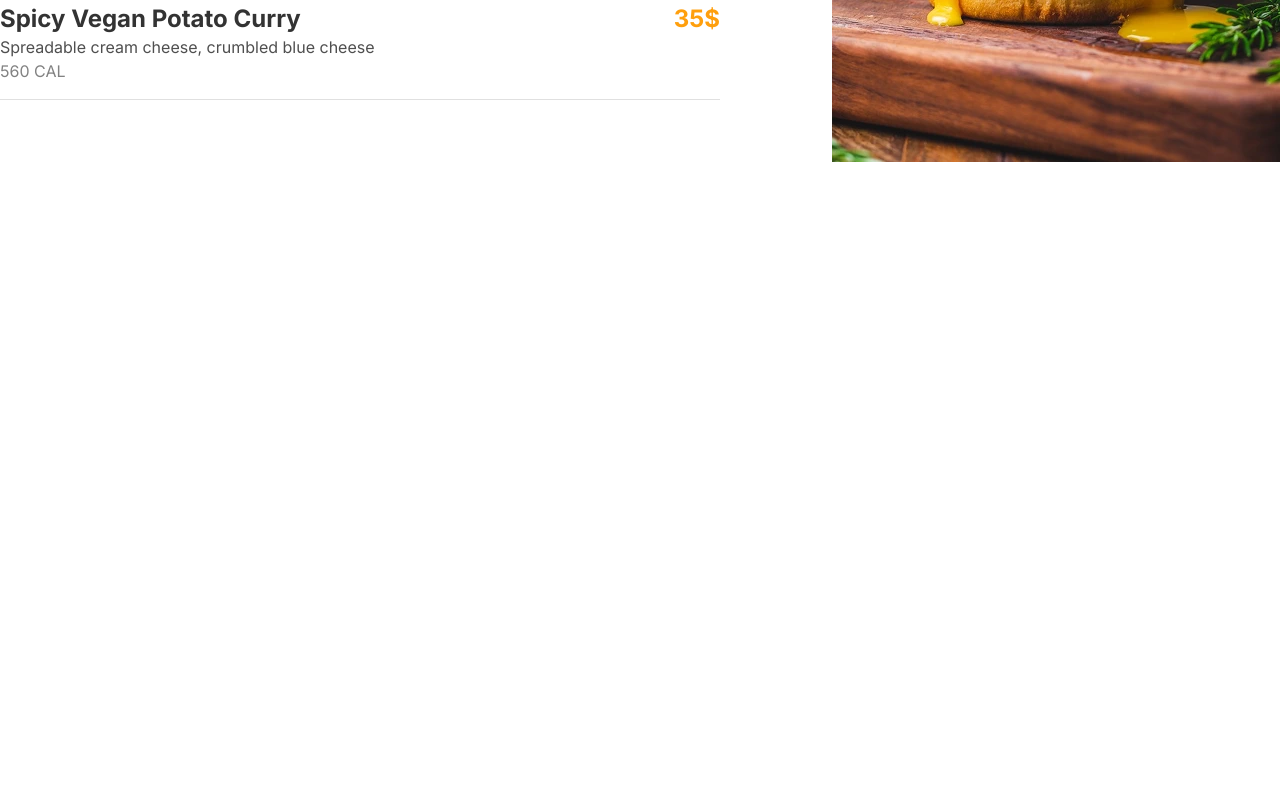
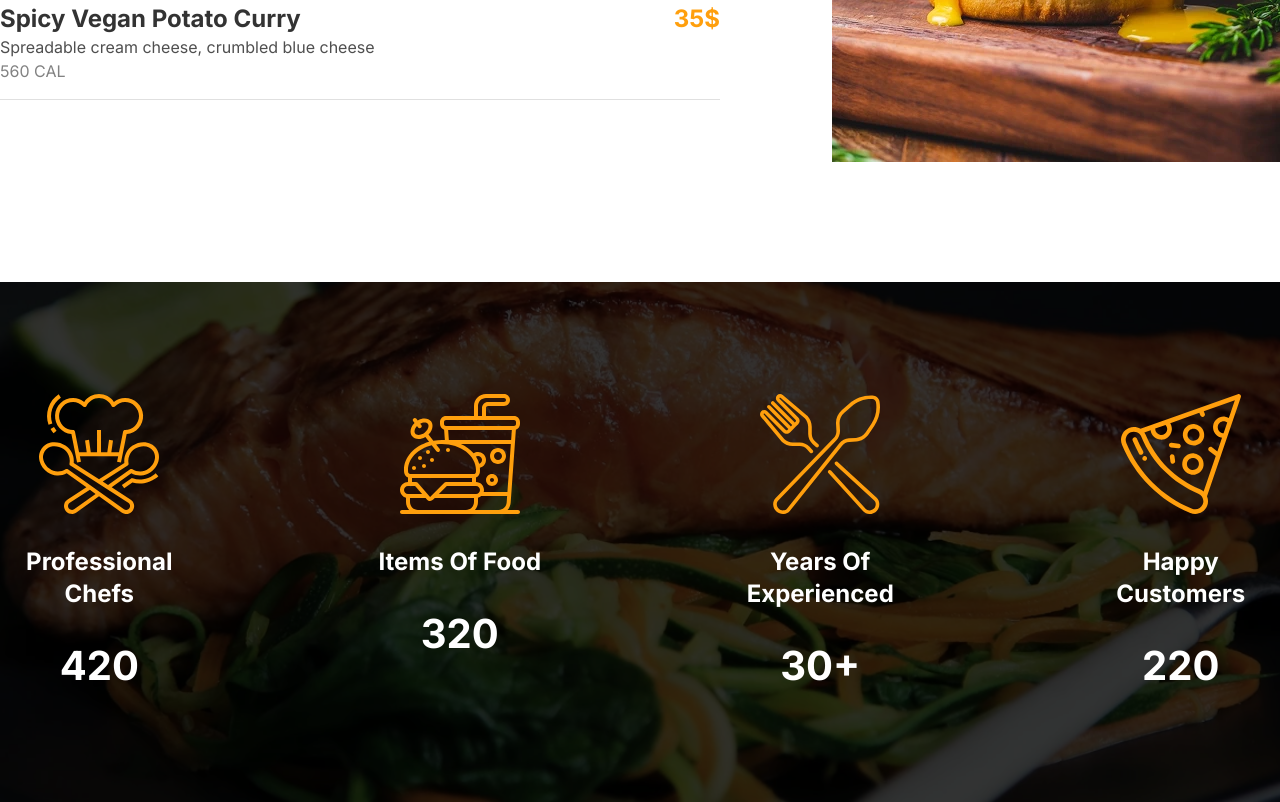
Before and after one commit to SojoodAsfour/Restaurant-project, a website: page menu.html in a window 1280 px wide. Shown: the part 1748-2550 px from the top of the page. Before the commit the page ends 2030 px from the top, so only its background shows below. Drawn offline with Linux system fonts and the light colour scheme; files whose address does not match are found by name.

Commit message:
create stats section - Menu page

```diff
--- a/menu.html
+++ b/menu.html
@@ -157,7 +157,8 @@
 
         <section class="Main-Course">
             <div class="container px-6 md:px-0 pb-30 md:pb-30">
-                <div class="main-wrapper flex flex-col flex-col-reverse md:flex-row items-start gap-10 lg:gap-20 xl:gap-28">
+                <div
+                    class="main-wrapper flex flex-col flex-col-reverse md:flex-row items-start gap-10 lg:gap-20 xl:gap-28">
                     <div class="main-course-content flex-1 w-full">
                         <div class="main-course-head gap-2 pb-4 md:pb-5 lg:pb-6">
                             <img src="./assets/img/menu/Main-Course-img/Coffee-icon.svg" alt="Coffee-icon"
@@ -223,6 +224,40 @@
                 </div>
             </div>
         </section>
+
+        <section class="stats text-white relative bg-[url('./../img/menu/stats-img/backgroundImg.webp')] bg-cover bg-center bg-no-repeat py-20 lg:py-28">
+            <div class="absolute inset-0 bg-black/80"></div>
+            <div class="container px-6 md:px-0 relative z-10">
+                <div class="grid grid-cols-1 md:grid-cols-2 lg:grid-cols-4 gap-20 md:gap-29 xl:gap-40.5">
+                    <div class="stats_box group">
+                        <img src="./assets/img/menu/stats-img/ProfessionalChefs.svg" alt="Professional Chefs icon"
+                            class="stats-img" />
+                        <h5 class="h5-style smooth group-hover:text-primary">Professional Chefs</h5>
+                        <h3 class="h3-style smooth group-hover:scale-110">420</h3>
+                    </div>
+
+                    <div class="stats_box group">
+                        <img src="./assets/img/menu/stats-img/ItemsOfFood.svg" alt="Items Of Food icon"
+                            class="stats-img" />
+                        <h5 class="h5-style smooth group-hover:text-primary">Items Of Food</h5>
+                        <h3 class="h3-style group-hover:scale-110">320</h3>
+                    </div>
+
+                    <div class="stats_box group">
+                        <img src="./assets/img/menu/stats-img/Spoon-Fork.svg" alt="Years Of Experienced Icon"
+                            class="stats-img" />
+                        <h5 class="h5-style smooth group-hover:text-primary">Years Of Experienced</h5>
+                        <h3 class="h3-style group-hover:scale-110">30+</h3>
+                    </div>
+
+                    <div class="stats_box group">
+                        <img src="./assets/img/menu/stats-img/Pizza.svg" alt="Happy Customers Icon" class="stats-img" />
+                        <h5 class="h5-style smooth group-hover:text-primary">Happy Customers</h5>
+                        <h3 class="h3-style group-hover:scale-110">220</h3>
+                    </div>
+                </div>
+            </div>
+        </section>
     </main>
 
 </body>
```
Also changed, not shown: index.html (+1 -1 lines), assets/css/output.css, assets/img/menu/stats-img/ItemsOfFood.svg (added), assets/img/menu/stats-img/Pizza.svg (added), assets/img/menu/stats-img/ProfessionalChefs.svg (added), assets/img/menu/stats-img/Spoon-Fork.svg (added), assets/img/menu/stats-img/backgroundImg.webp (added).
